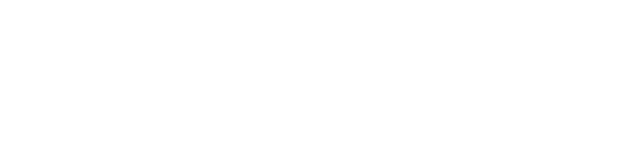
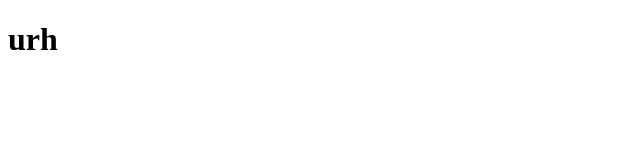
Before and after one commit to MQasim10/first, a plain HTML site: page index.html in a window 1280 px wide. Shown: the full height of the page, 0-640 px from the left. Drawn offline with Linux system fonts and the light colour scheme.

Commit message:
added heaidng

```diff
--- a/index.html
+++ b/index.html
@@ -2,10 +2,12 @@
 <html lang="en">
 <head>
     <meta charset="UTF-8">
-    <meta name="viewport" content="width=device-width, initial-scale=1.0">
+    <meta name="viewport" content="width=hi, initial-scale=1.0">
     <title>Document</title>
 </head>
 <body>
+    <h1>urh
+    </h1>
 
 </body>
 </html>
```
